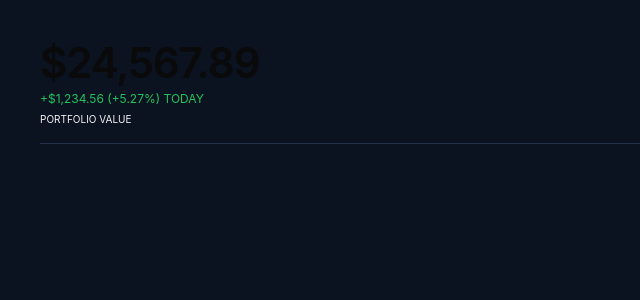
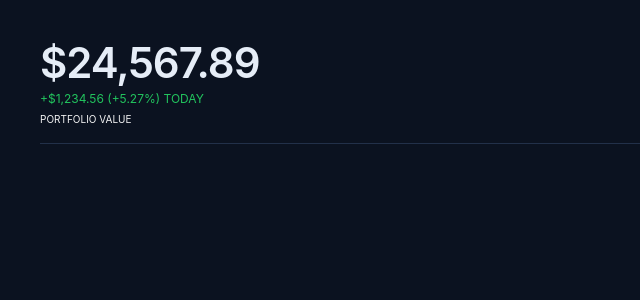
Before and after one commit to Natcod/vercel, a Next.js app: page / in a window 1280 px wide. Shown: the top 300 px of the page, without its empty margins (0-640 px from the left). Built offline with nearby package versions, Linux system fonts and the light colour scheme.

Commit message:
fix (kinda): correct render with foul tailwind variables

```diff
--- a/app/globals.css
+++ b/app/globals.css
@@ -73,8 +73,8 @@
   --font-sans: Inter, system-ui, -apple-system, "Segoe UI", Roboto, "Helvetica Neue", Arial, "Noto Sans",
     "Apple Color Emoji", "Segoe UI Emoji", "Segoe UI Symbol";
 
-  --background: oklch(1 0 0);
-  --foreground: oklch(0.145 0 0);
+  --background: oklch(0.6333 0.0309 154.9039);
+  --foreground: #e6edf7;
   --card: oklch(1 0 0);
   --card-foreground: oklch(0.145 0 0);
   --popover: oklch(1 0 0);
```
